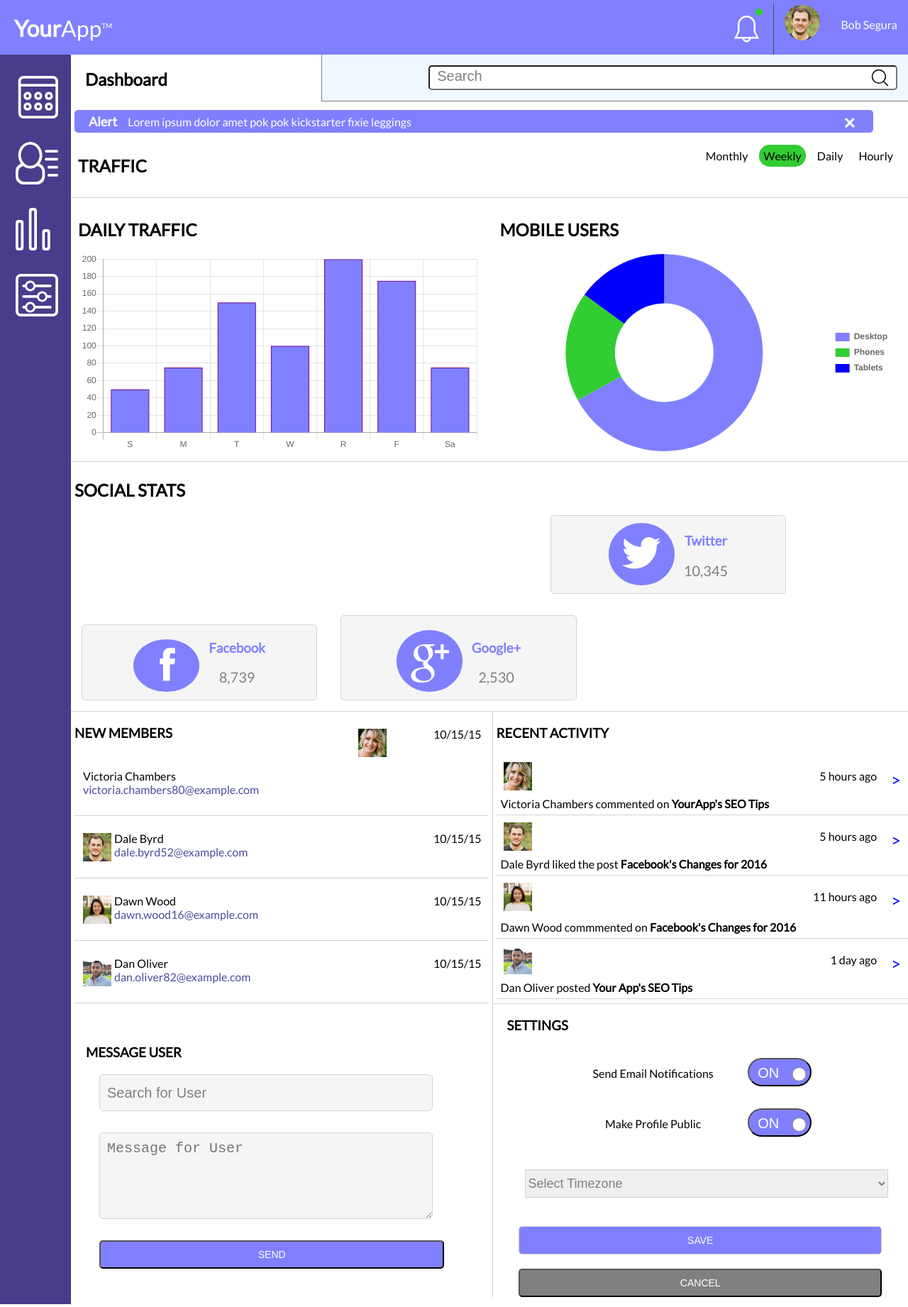
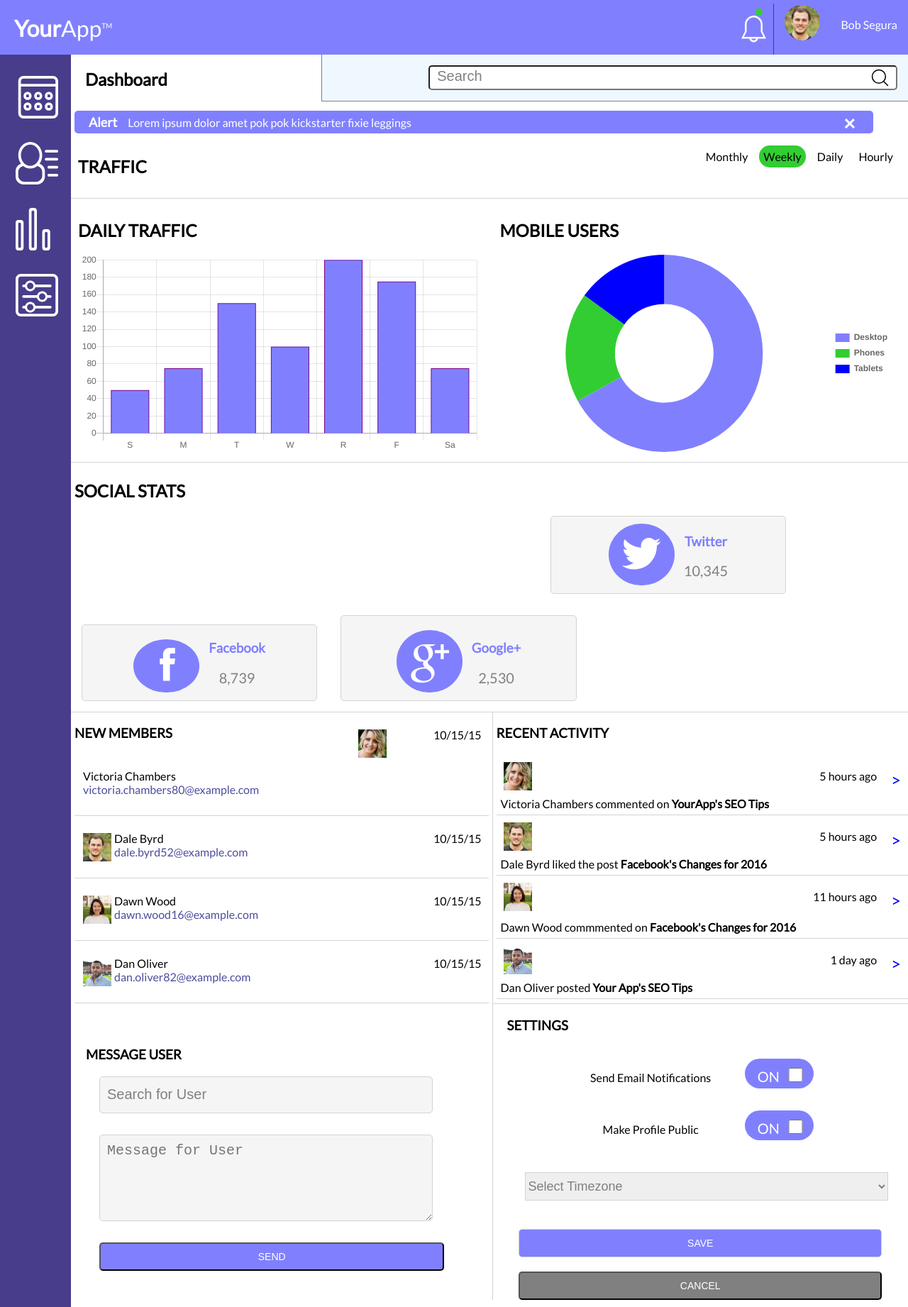
Before and after one commit to bcarlso1/Portfolio-Project-7, a plain HTML site: page index.html in a window 1280 px wide. Shown: the whole page at 71% size. Drawn offline with nearby package versions, Linux system fonts and the light colour scheme.

Commit message:
Add files via upload

```diff
--- a/app.js
+++ b/app.js
@@ -123,8 +123,7 @@ let mobileChart = new Chart(mobileCanvas, {
 document.getElementById('alert').addEventListener('click', myFunction);
 
 function myFunction() {
-     var chartDiv = document.getElementById('charts');
-     chartDiv.removeChild(chartDiv.childNodes[6]);
+    document.getElementById('alert').style.display = "none";
 };
 
 // ************
@@ -350,6 +349,8 @@ let trafficHourlyChart = new Chart(trafficHourlyCanvas, {
 /* *******************
 SAVE SETTINGS (Local Storage)
 ***************** */
+
+
 function supportsLocalStorage() {
     try {
     return 'localStorage' in window && window['localStorage'] !== null;
@@ -399,7 +400,10 @@ function loadStorage() {
         if(radioSettings.checked) {
            radioSettings.checked = true;
            localStorage.setItem('emailsRadio', radioSettings.checked);
-         };
+         }
+         else (
+            localStorage.removeItem('emailsRadio')
+            )
 
 
 
@@ -410,6 +414,9 @@ function loadStorage() {
         if (profileSetting.checked) {
               localStorage.setItem('publicRadio', profileSetting.checked);
           }
+          else (
+            localStorage.removeItem('publicRadio')
+            )
 
     // Select Area
 
--- a/index.html
+++ b/index.html
@@ -22,8 +22,20 @@ NAV
         <img class="profile-image" src="images/member-2.jpg" alt="profile image">
             <div id="notifications">
                 <div id="notify"></div>
-                <img id="bell" src="icons/icon-bell.svg" alt="bell icon">
-            </div>
+                <svg version="1.1" id="bell" id="Layer_1" xmlns="http://www.w3.org/2000/svg" xmlns:xlink="http://www.w3.org/1999/xlink" x="0px" y="0px"
+                viewBox="0 0 32 32" style="enable-background:new 0 0 32 32;" xml:space="preserve">
+                    <style type="text/css">
+                        .st0{fill:#FFFFFF;}
+                    </style>
+                    <g id="_x36__6_">
+                        <g>
+                            <path class="st0" d="M24,18v-8c0-5.5-4.5-10-10-10S4,4.5,4,10v8l-4,8h9.1c0.5,2.3,2.5,4,4.9,4s4.4-1.7,4.9-4H28L24,18z M14,28
+                                c-1.3,0-2.4-0.8-2.8-2h5.6C16.4,27.2,15.3,28,14,28z M3,24l3-6v-8c0-4.4,3.6-8,8-8s8,3.6,8,8v8l3,6H3z"/>
+                        </g>
+                    </g>
+                 </svg>
+
+                </div>
 </header>
 <nav class="sidebar">
         <img class="sidebar-image" src="icons/icon-dashboard.svg" alt="dashboard icon">
@@ -241,10 +253,10 @@ MESSAGE & SETTINGS
         <h3>SETTINGS</h3>
         <form id="changeSettings">
             <label class="settings-label" for="emails">Send Email Notifications</label>
-            <button class="settings-button" id="emails">ON<input class="radio" id="emailsRadio" type="radio"></button>
+            <div class="settings-button" id="emails">ON<input class="radio" id="emailsRadio" type="checkbox"></div>
             <br>
             <label class="settings-label" for="public">Make Profile Public</label>
-            <button class="settings-button" id="public">ON<input class="radio" id="publicRadio" type="radio"></button>
+            <div class="settings-button" id="public">ON<input class="radio" id="publicRadio" type="checkbox"></div>
             <select id="timezone">
                 <option value="select" selected>Select Timezone</option>
                 <option value="EST">Eastern Standard Time (EST)</option>
--- a/styles.css
+++ b/styles.css
@@ -20,14 +20,11 @@ SVGs
 =================== */
 
 #bell {
-    transition: transform 1s ease-in;
-    transform-origin: 50% 50%;
-    float: right;
-
+    transition: 1s ease-in transform;
 }
 
-#notifications:hover {
-    transform: scale(1.2);
+#bell:hover {
+    transform: rotate(360deg);
 }
 
 #twitter-icon-div {
@@ -510,7 +507,7 @@ select {
 .settings-button {
     background-color:#8080ff;
     color: white;
-    height: 40px;
+    height: 30px;
     padding-left: 7px;
     padding-top: 7px;
     padding-bottom: 5px;
@@ -519,6 +516,7 @@ select {
     border-radius: 30px;
     margin: 15.5px 30px;
     box-shadow: inset 0 0 10px #0000;
+    display: inline-block;
 }
 
 .settings-label {
@@ -533,8 +531,10 @@ select {
     width: 25px;
     border: 1px solid gray;
     display: inline-block;
-    float: right;
     margin-left: 10px;
+    margin-top: 6px;
+    border-radius: 50%;
+
 }
 
 #save {
@@ -566,6 +566,8 @@ select {
 .main {
     display: grid;
 }
+
+
 
 /* ****************
 MEDIA QUERIES
```
